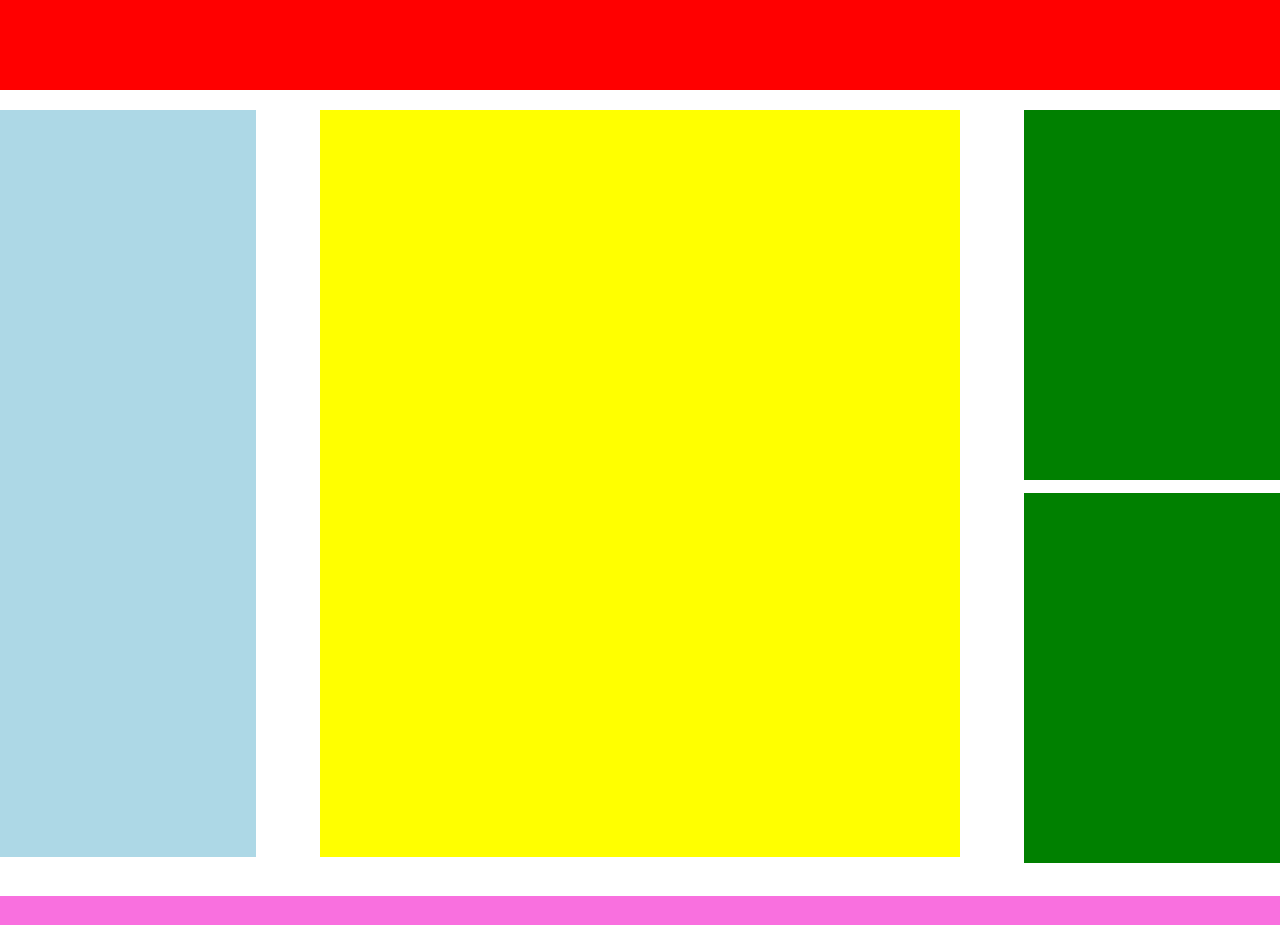
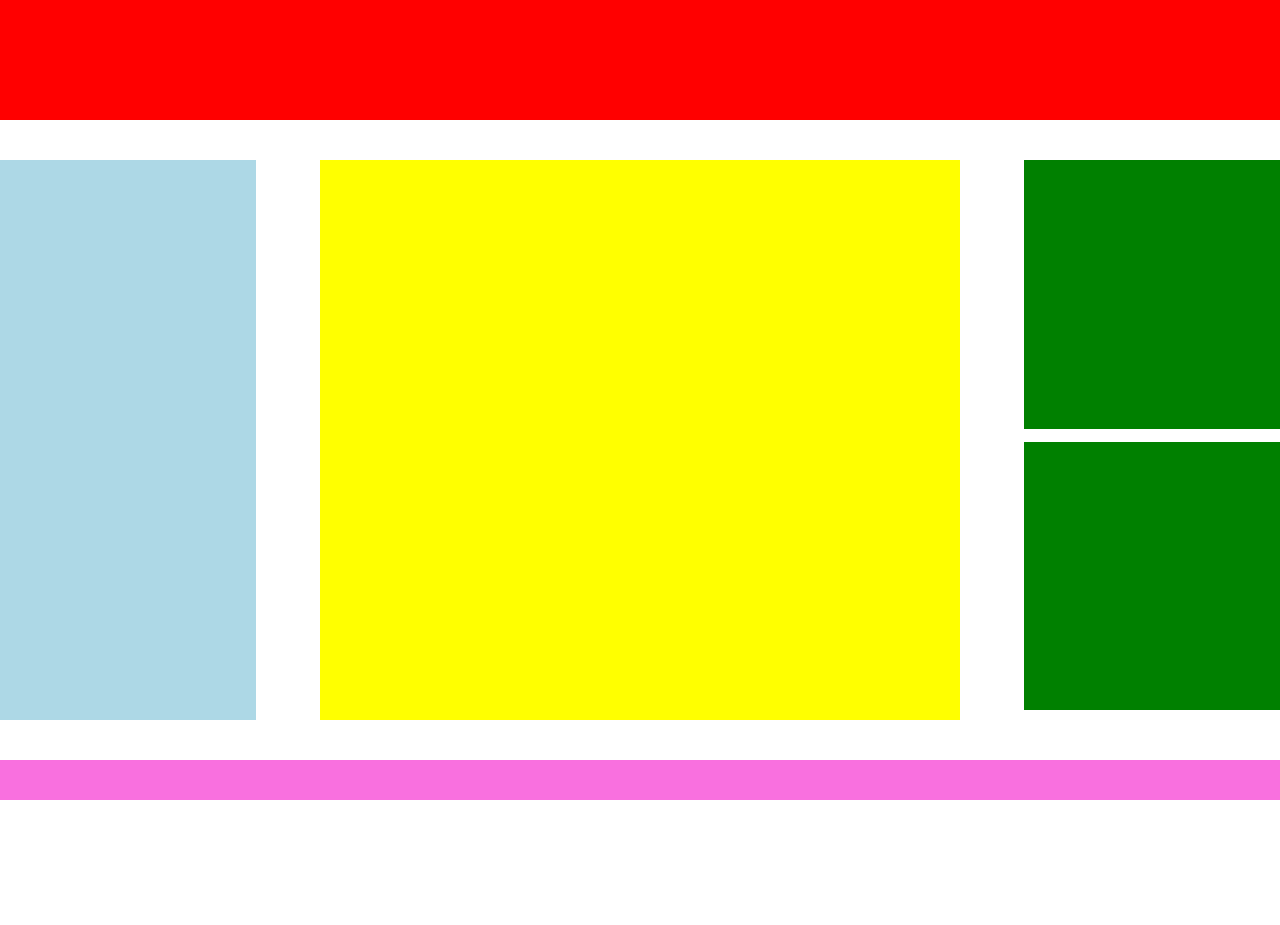
Before and after one commit to guidomolino/htmlcss-struttura-wp, a plain HTML site: page index.html in a window 1280 px wide. After the commit the page ends 800 px from the top, so only its background shows below. Drawn offline with Linux system fonts and the light colour scheme.

Commit message:
Secondo commit
Reimpostate misure in vh, rimozione mainbox e pulizia css

```diff
--- a/css/style.css
+++ b/css/style.css
@@ -7,15 +7,15 @@
 header{
   width: 100%;
   /* DEBUG:  */
-  height: 90px;
+  height: 15vh;
   background-color: red;
 }
 /* Container main */
-.mainbox{
-  margin: 20px 0;
+main{
+  margin: 5vh 0;
 }
 
-.mainbox::after{
+main::after{
   content: "";
   clear: both;
   display: table;
@@ -25,7 +25,7 @@ header{
   width: 20%;
   float: left;
   /* DEBUG:  */
-  height: 747px;
+  height: 70vh;
   background-color: lightblue;
 }
 /* Centro */
@@ -34,37 +34,33 @@ header{
   float: left;
   margin: 0 5%;
   /* DEBUG:  */
-  height: 747px;
+  height: 70vh;
   background-color: yellow;
 }
 /* Destra */
 .widget-r{
   width: 20%;
+  height: 70vh;
   float: right;
   /* DEBUG:  */
 
 }
 
-.container1{
+div [class^="col"]{
   width: 100%;
-  height: 370px;
+  height: 48%;
   float:none;
   /* DEBUG:  */
   background-color: green;
 }
 
-.container2{
-  width: 100%;
-  height: 370px;
-  float:none;
+.col1{
   margin: 5% 0;
-  /* DEBUG:  */
-  background-color: green;
 }
 
 footer{
   width: 100%;
   /* DEBUG:  */
-  height: 29px;
+  height: 5vh;
   background-color: rgb(249, 112, 223);
 }
--- a/index.html
+++ b/index.html
@@ -9,7 +9,6 @@
 
     </header>
     <main>
-      <div class="mainbox">
       <!-- sinistra -->
       <div class="widget-l">
 
@@ -20,13 +19,12 @@
       </div>
       <!-- destra -->
       <div class="widget-r">
-          <section class="container1">
+        <section class="col">
 
         </section>
-          <section class="container2">
+        <section class="col1">
 
         </section>
-        </div>
       </div>
     </main>
     <footer>
```
Lines whose indentation alone changed are shown as unchanged.
